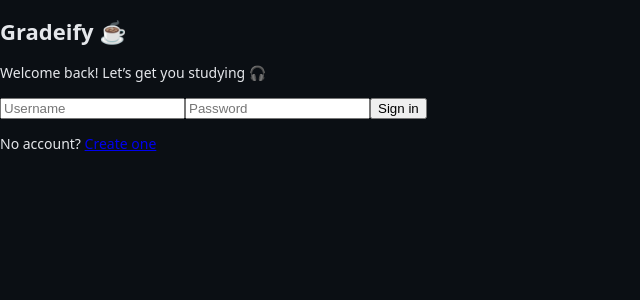
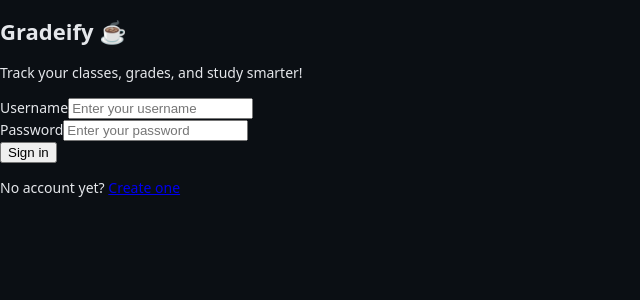
Before and after one commit to LukasChu2008/Gradeify-2025, a React (Vite) app in the folder frontend/: page /login in a window 1280 px wide. Shown: the top 300 px of the page, without its empty margins (0-640 px from the left). Built offline with nearby package versions, Linux system fonts and the light colour scheme; no server answers.

Commit message:
change login

```diff
--- a/frontend/src/pages/AuthLogin.jsx
+++ b/frontend/src/pages/AuthLogin.jsx
@@ -26,30 +26,38 @@ export default function AuthLogin() {
   return (
     <div className="login-page">
       <h1 className="title">Gradeify ☕</h1>
-      <p className="subtitle">Welcome back! Let’s get you studying 🎧</p>
+      <p className="subtitle">Track your classes, grades, and study smarter!</p>
 
       <form onSubmit={onSubmit} className="login-form">
+        <div className="form-group">
+          <label>Username</label>
           <input
-          placeholder="Username"
+            type="text"
+            placeholder="Enter your username"
             value={username}
             onChange={(e) => setUsername(e.target.value)}
             required
           />
+        </div>
+
+        <div className="form-group">
+          <label>Password</label>
           <input
-          placeholder="Password"
             type="password"
+            placeholder="Enter your password"
             value={password}
             onChange={(e) => setPassword(e.target.value)}
             required
           />
+        </div>
+
         {err && <p className="error-text">{err}</p>}
-        <button disabled={loading}>
-          {loading ? "Signing in…" : "Sign in"}
-        </button>
+
+        <button disabled={loading}>{loading ? "Signing in…" : "Sign in"}</button>
       </form>
 
       <p className="switch-link">
-        No account? <Link to="/register" className="link">Create one</Link>
+        No account yet? <Link to="/register" className="link">Create one</Link>
       </p>
     </div>
   );
--- a/frontend/src/pages/Register.jsx
+++ b/frontend/src/pages/Register.jsx
@@ -26,26 +26,34 @@ export default function Register() {
   return (
     <div className="login-page">
       <h1 className="title">Join Gradeify ✨</h1>
-      <p className="subtitle">Make tracking your grades a breeze 🌸</p>
+      <p className="subtitle">Stay on top of your classes with ease!</p>
 
       <form onSubmit={onSubmit} className="login-form">
+        <div className="form-group">
+          <label>Username</label>
           <input
+            type="text"
             placeholder="Choose a username"
             value={username}
             onChange={(e) => setUsername(e.target.value)}
             required
           />
+        </div>
+
+        <div className="form-group">
+          <label>Password</label>
           <input
+            type="password"
             placeholder="Create a password"
-          type="password"
             value={password}
             onChange={(e) => setPassword(e.target.value)}
             required
           />
+        </div>
+
         {err && <p className="error-text">{err}</p>}
-        <button disabled={loading}>
-          {loading ? "Creating…" : "Create account"}
-        </button>
+
+        <button disabled={loading}>{loading ? "Creating…" : "Create account"}</button>
       </form>
 
       <p className="switch-link">
```
Lines whose indentation alone changed are shown as unchanged.
